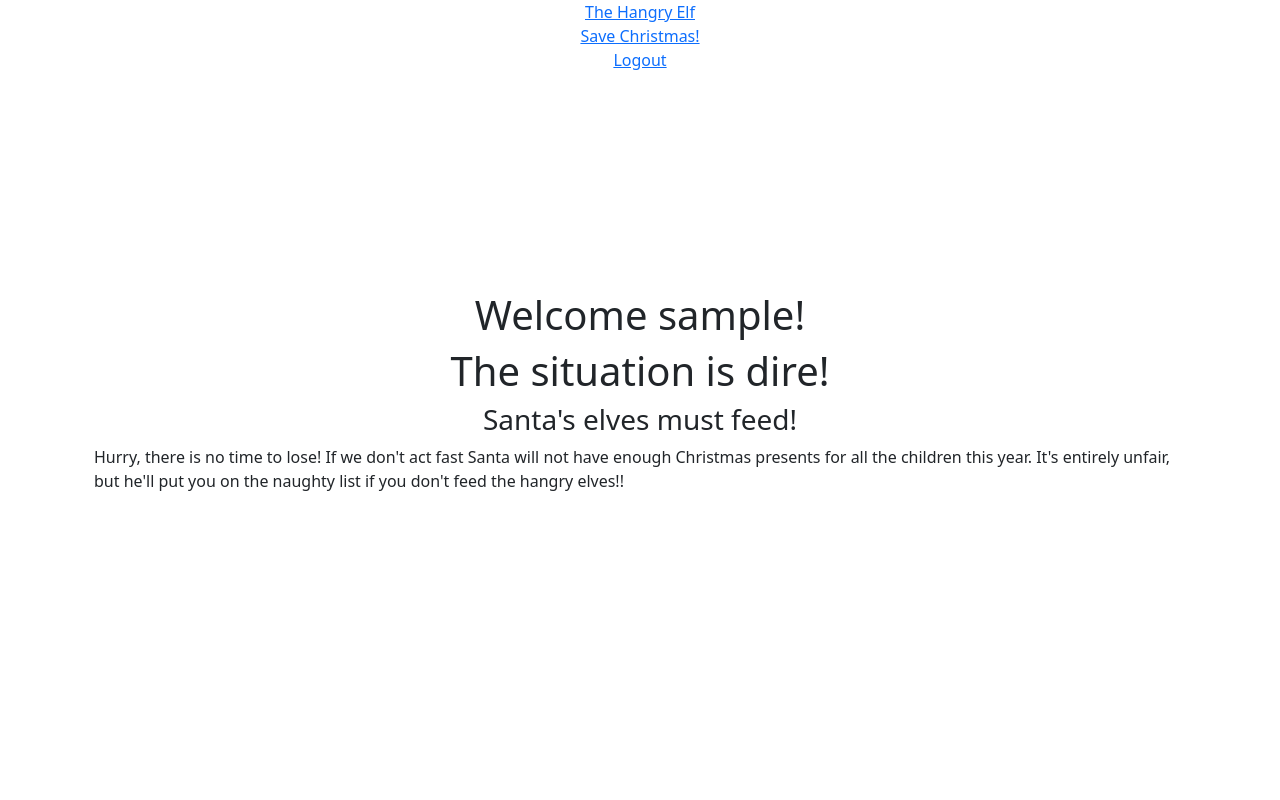
After one commit to Jays-T/xmas_hacathon, a Django app: page /feed-the-elves/ in a window 1280 px wide. The commit adds this page. Run offline with Django 3.2, Linux system fonts and the light colour scheme; the visitor is signed in with stand-in values (Sample User, id 1); data comes from the database, SQL or seed files in the repository.

Commit message:
add initial profile page + register/login/logout links to base.html

```diff
--- a/northpole/templates/northpole/index.html
+++ b/northpole/templates/northpole/index.html
@@ -7,7 +7,7 @@
 {% block content %}
 <!--Index to render landing page Hero image with links to signup-->
 <div class="row">
-    <div class="col col-12">
+    <div class="col col-12 d-flex flex-column justify-content-center align-items-center">
         <h1>Welcome to the Hangry Elf</h1>
         <p>
             Santa's elves are hangry! They simply aren't themselves in this state
@@ -17,6 +17,7 @@
             for Santa's hangry elves.
 
             Can you complete the challenge in time and save Christmas?
+
         </p>
     </div>
 </div>
--- /dev/null
+++ b/profiles/templates/profiles/profile.html
@@ -0,0 +1,21 @@
+{% extends "base.html" %}
+
+{% load static %}
+
+{% block extratitle %}- Profile Page{% endblock %}
+
+{% block content %}
+<!--Profile to render user's Advent Calendar-->
+<div class="row">
+    <div class="col col-12 d-flex flex-column justify-content-center align-items-center">
+        <h1>Welcome {{ user.username }}!</h1>
+        <h1>The situation is dire!</h1>
+        <h3>Santa's elves must feed!</h3>
+        <p>
+            Hurry, there is no time to lose! If we don't act fast
+            Santa will not have enough Christmas presents for all the children this year.
+            It's entirely unfair, but he'll put you on the naughty list if you don't feed the hangry elves!!
+        </p>
+    </div>
+</div>
+{% endblock %}
--- a/profiles/views.py
+++ b/profiles/views.py
@@ -1,3 +1,19 @@
-from django.shortcuts import render
+from django.shortcuts import render, get_object_or_404
+from django.contrib import messages
+from django.contrib.auth.decorators import login_required
+from .models import UserProfile
 
-# Create your views here.
+
+@login_required
+def profile(request):
+    """
+    Display users profile and advent calendar
+    """
+    profile = get_object_or_404(UserProfile, user=request.user)
+
+    template = 'profiles/profile.html'
+    context = {
+        'profile': profile
+    }
+
+    return render(request, template, context)
--- a/templates/base.html
+++ b/templates/base.html
@@ -38,6 +38,27 @@
       <!--
       Navbar goes here
       -->
+      <!-- BELOW IS JUST TEMPORARY LINKS THAT NEED TO BE INCLUDED IN THE NAVBAR-->
+        <ul class="list-inline list-unstyled text-center text-lg-right my-0">
+          <li>
+            <a href="{% url 'index' %}" class="">The Hangry Elf</a>
+          </li>
+          {% if request.user.is_authenticated %}
+            <li>
+              <a href="{% url 'profile' %}" class="">Save Christmas!</a>
+            </li>
+            <li>
+              <a href="{% url 'account_logout' %}" class="">Logout</a>
+            </li>
+            {% else %}
+            <li>
+              <a href="{% url 'account_signup' %}" class="">Register</a>
+            </li>
+            <li>
+              <a href="{% url 'account_login' %}" class="">Login</a>
+            </li>
+          {% endif %}
+        </ul>
       </div>
       <div class="message-container">
       {% if messages %}
@@ -47,10 +68,10 @@
       Will render the content from each template
       -->
       <div class="container">
-      <h1>Hello, world!</h1>
       {% block content %}
       {% endblock %}
       </div>
+
     </div>
   </div>
 </section>
--- a/the_hangry_elf/settings.py
+++ b/the_hangry_elf/settings.py
@@ -102,7 +102,7 @@ EMAIL_BACKEND = 'django.core.mail.backends.console.EmailBackend'
 ACCOUNT_AUTHENTICATION_METHOD = 'username_email'
 ACCOUNT_EMAIL_REQUIRED = True
 ACCOUNT_EMAIL_VERIFICATION = 'mandatory'
-ACCOUNT_SIGNUP_EMAIL_ENTER_TWICE = True
+ACCOUNT_SIGNUP_EMAIL_ENTER_TWICE = False
 ACCOUNT_USERNAME_MIN_LENGTH = 4
 LOGIN_URL = '/accounts/login/'
 LOGIN_REDIRECT_URL = '/'
```
